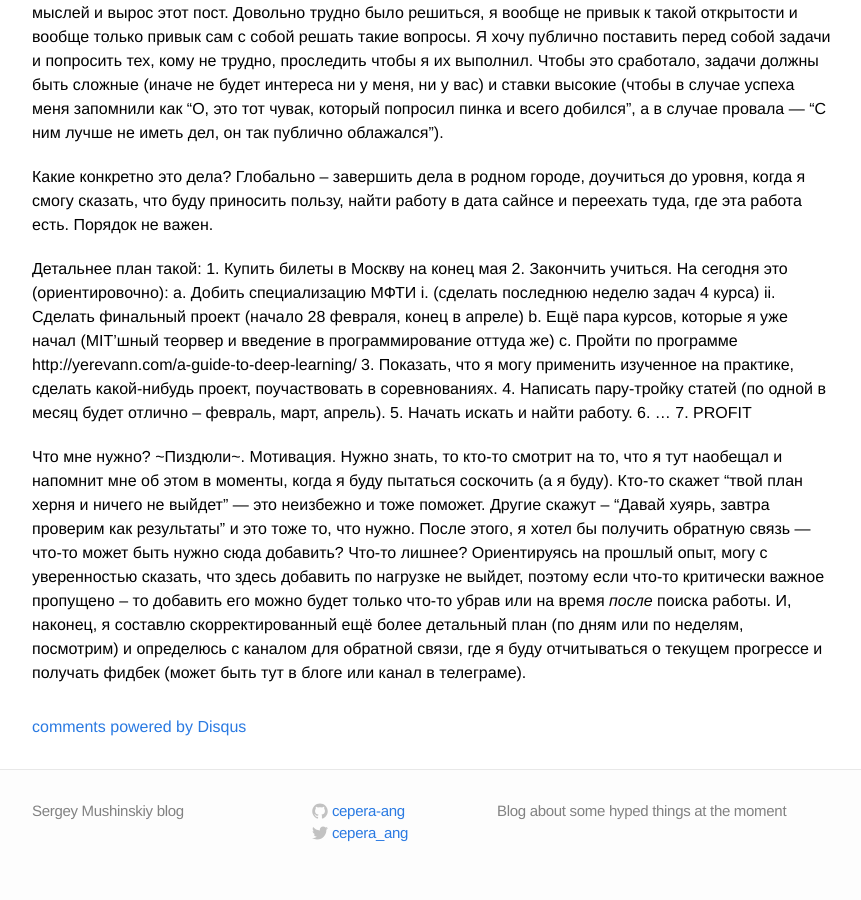
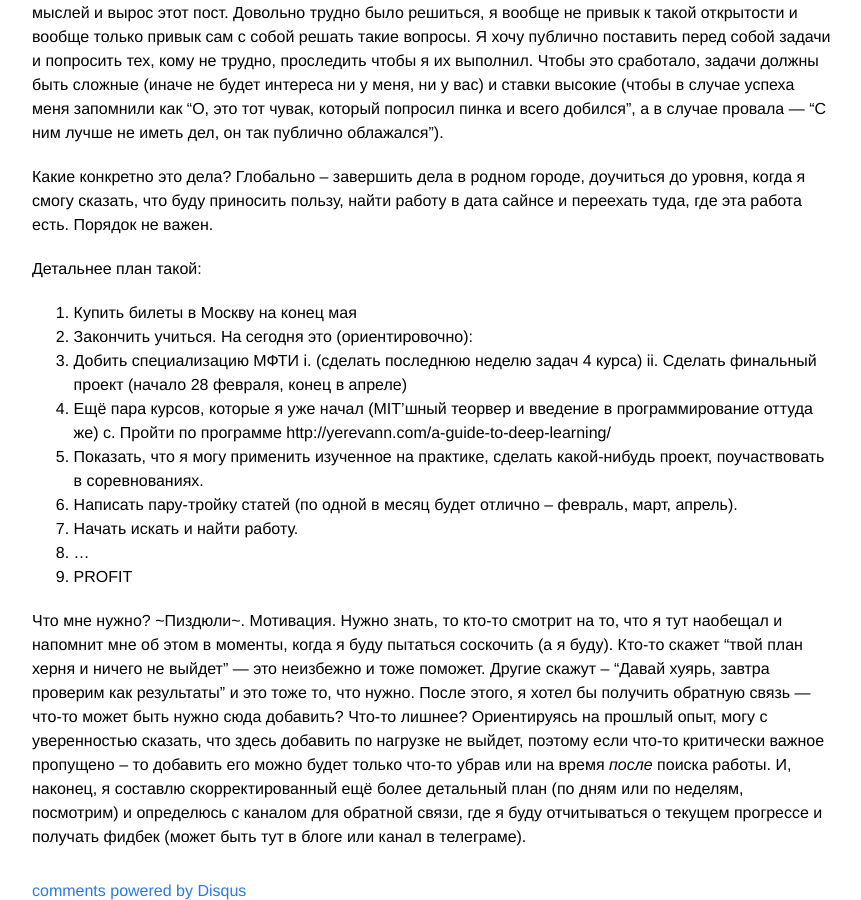
Before and after one commit to cepera-ang/cepera-ang.github.io, a Jekyll site: the page built from _posts/2017-01-25-On-Motivation.markdown, in a window 1280 px wide and 900 px high, scrolled down 792 px. Shown: the whole window, without its empty margins (208-1069 px from the left). Built offline with Jekyll 4.4.1, drawn with Linux system fonts in a browser that asks for light colours; comment, search, counter and statistics services are not loaded; part of the change alters nothing that is shown.

Commit message:
Updated formatting

```diff
--- a/_posts/2017-01-25-On-Motivation.markdown
+++ b/_posts/2017-01-25-On-Motivation.markdown
@@ -19,18 +19,19 @@ mathjax: true
 Какие конкретно это дела? Глобально -- завершить дела в родном городе, доучиться до уровня, когда я смогу сказать, что буду приносить пользу, найти работу в дата сайнсе и переехать туда, где эта работа есть. Порядок не важен.
 
 Детальнее план такой:
-	1. Купить билеты в Москву на конец мая
-	2. Закончить учиться. На сегодня это (ориентировочно):
-		a. Добить специализацию МФТИ
-			i. (сделать последнюю неделю задач 4 курса)
-			ii. Сделать финальный проект (начало 28 февраля, конец в апреле)
-		b. Ещё пара курсов, которые я уже начал (MIT'шный теорвер и введение в программирование оттуда же)
-		c. Пройти по программе http://yerevann.com/a-guide-to-deep-learning/
-	3. Показать, что я могу применить изученное на практике, сделать какой-нибудь проект, поучаствовать в соревнованиях.
-	4. Написать пару-тройку статей (по одной в месяц будет отлично -- февраль, март, апрель).
-	5. Начать искать и найти работу.
-	6. ...
-	7. PROFIT
+
+1. Купить билеты в Москву на конец мая
+2. Закончить учиться. На сегодня это (ориентировочно):
+ 1. Добить специализацию МФТИ
+  i. (сделать последнюю неделю задач 4 курса)
+  ii. Сделать финальный проект (начало 28 февраля, конец в апреле)
+ 2. Ещё пара курсов, которые я уже начал (MIT'шный теорвер и введение в программирование оттуда же)
+ с. Пройти по программе http://yerevann.com/a-guide-to-deep-learning/
+3. Показать, что я могу применить изученное на практике, сделать какой-нибудь проект, поучаствовать в соревнованиях.
+4. Написать пару-тройку статей (по одной в месяц будет отлично -- февраль, март, апрель).
+5. Начать искать и найти работу.
+6. ...
+7. PROFIT
 
 Что мне нужно? ~Пиздюли~. Мотивация. Нужно знать, то кто-то смотрит на то, что я тут наобещал и напомнит мне об этом в моменты, когда я буду пытаться соскочить (а я буду). Кто-то скажет "твой план херня и ничего не выйдет" — это неизбежно и тоже поможет. Другие скажут -- "Давай хуярь, завтра проверим как результаты" и это тоже то, что нужно.
 После этого, я хотел бы получить обратную связь — что-то может быть нужно сюда добавить? Что-то лишнее? Ориентируясь на прошлый опыт, могу с уверенностью сказать, что здесь добавить по нагрузке не выйдет, поэтому если что-то критически важное пропущено -- то добавить его можно будет только что-то убрав или на время _после_ поиска работы.
```
